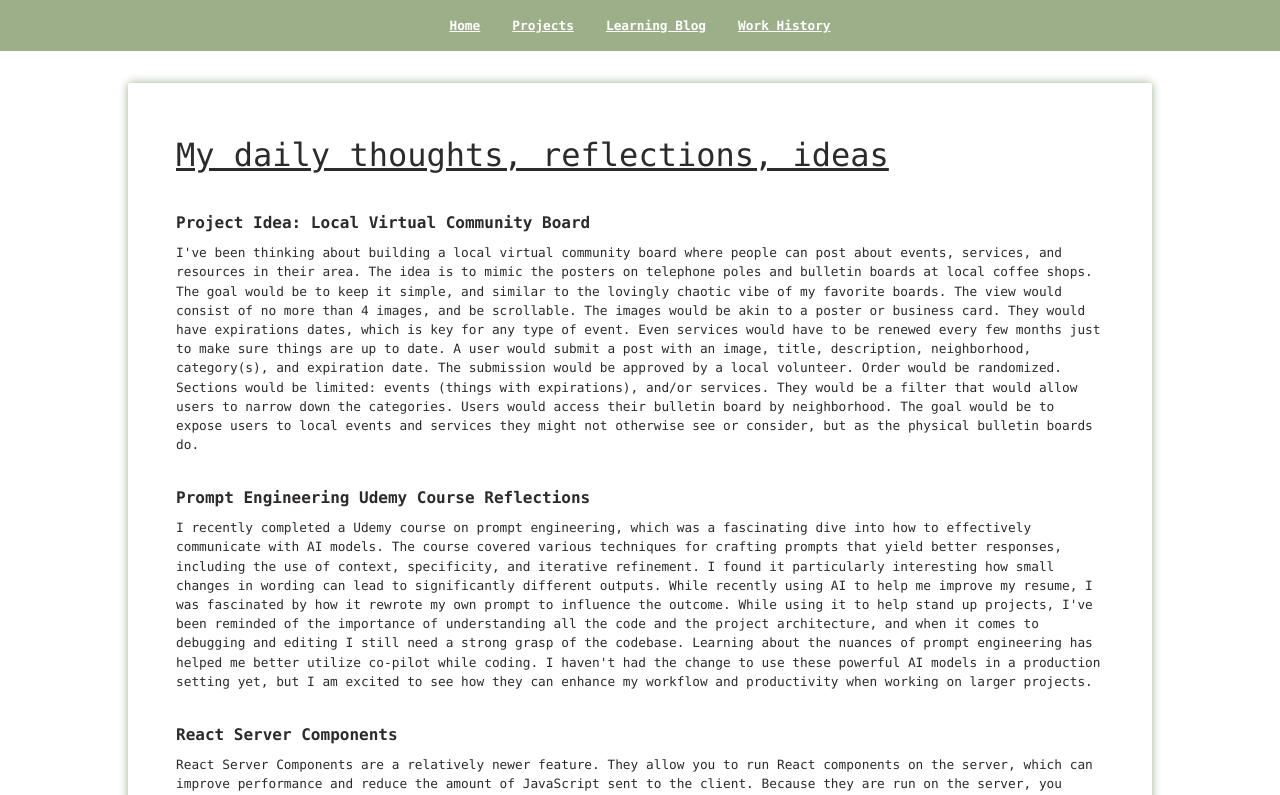
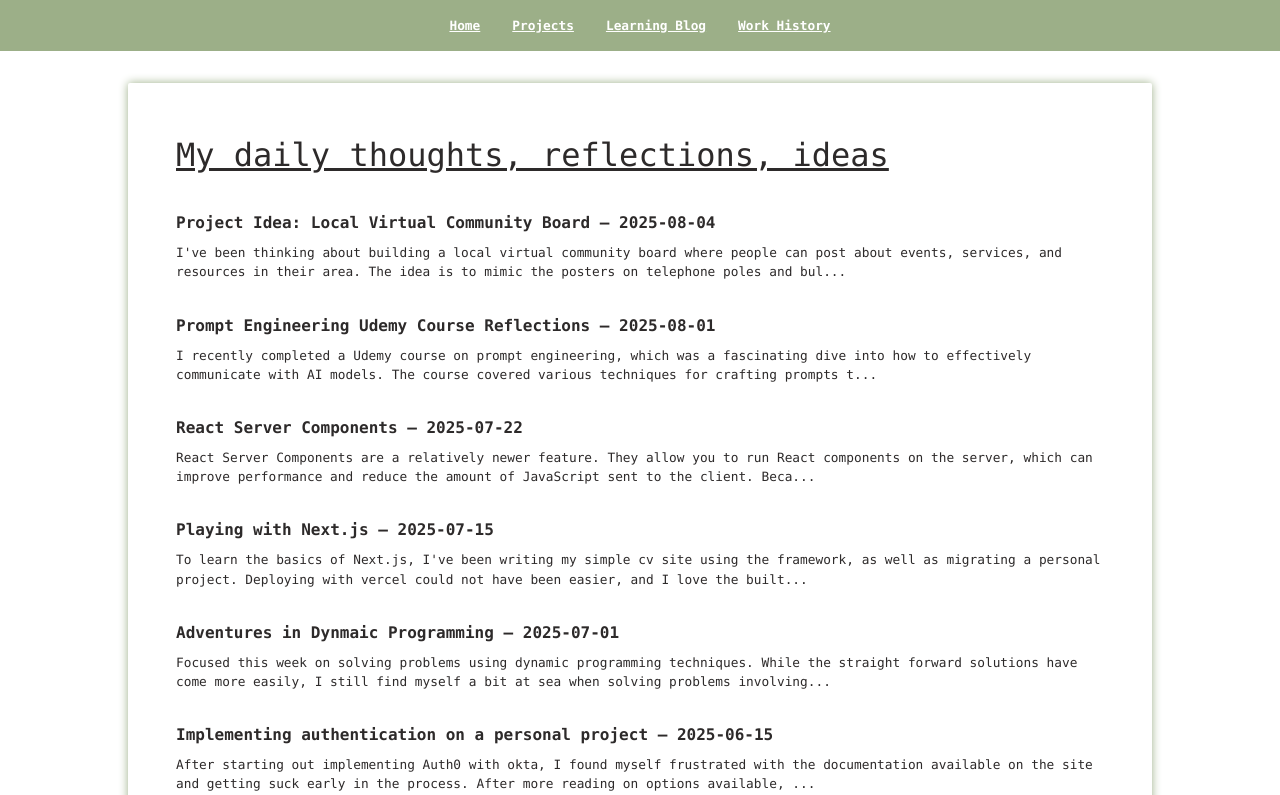
Before and after one commit to hingham/cv-site, a Next.js app: page /blog in a window 1280 px wide. Shown: the top 795 px of the page. Built offline with nearby package versions, Linux system fonts and the light colour scheme.

Commit message:
make-text-block-collapsible

```diff
--- a/src/components/textBlock.tsx
+++ b/src/components/textBlock.tsx
@@ -3,13 +3,20 @@ import React from 'react';
 type TextBlockProps = {
     title: string;
     bodyText: string | React.ReactNode;
+    collapsible?: boolean;
 };
 
-const TextBlock: React.FC<TextBlockProps> = ({ title, bodyText }) => (
-    <div className="text-block">
-        <h3>{title}</h3>
-        <p>{bodyText}</p>
-    </div>
-);
+const TextBlock: React.FC<TextBlockProps> = ({ title, bodyText, collapsible = false }) => {
+    const [isCollapsed, setIsCollapsed] = React.useState(true);
+    const toggleCollapse = () => {
+        setIsCollapsed(!isCollapsed);
+    }
+    return (
+        <div className="text-block">
+            <h3 onClick={toggleCollapse}>{title}</h3>
+            {collapsible && isCollapsed ? <p>{typeof bodyText == "string" && bodyText.slice(0, 200) + "..."}</p> : <p>{bodyText}</p>}
+        </div>
+    )
+};
 
 export default TextBlock;
--- a/src/pages/blog.tsx
+++ b/src/pages/blog.tsx
@@ -8,8 +8,9 @@ export default function Blog() {
       {blogPosts.map((post, index) => (
         <TextBlock
           key={index}
-          title={post.title}
+          title={`${post.title} — ${post.date}`}
           bodyText={post.body}
+          collapsible={true}
         />
       ))}
     </div >
```
